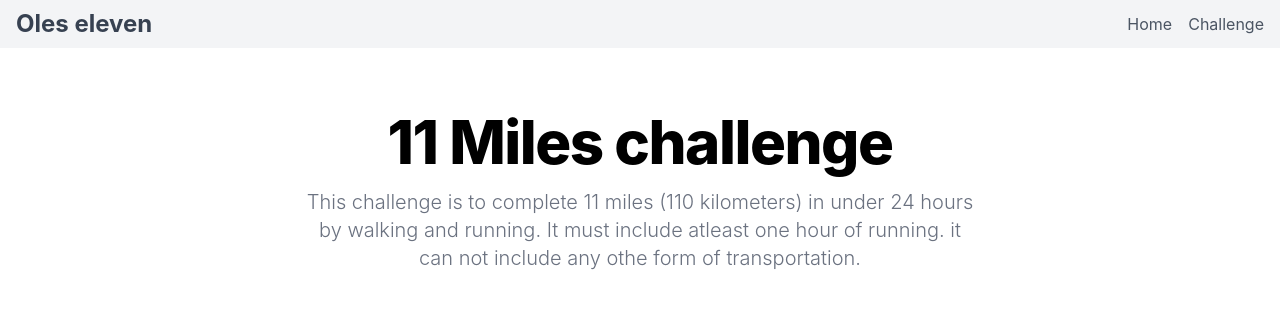
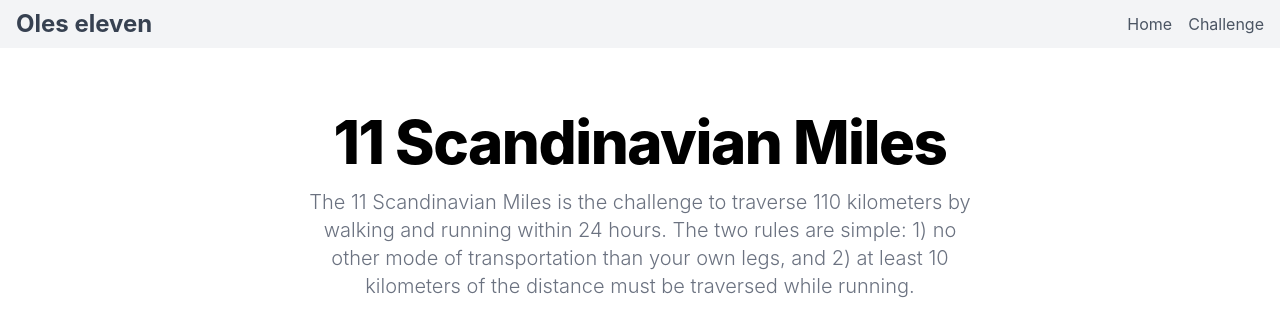
Before and after one commit to Benjamsk/OlesEleven, a Next.js app: page /challenge in a window 1280 px wide. Shown: the top 336 px of the page. Built offline with nearby package versions, Linux system fonts and the light colour scheme.

Commit message:
Fix after PR comments

```diff
--- a/pages/challenge.tsx
+++ b/pages/challenge.tsx
@@ -4,25 +4,18 @@ export default function Web() {
   return (
     <>
       <Head>
-        <meta property="og:url" content="https://next-enterprise.vercel.app/" />
-        <meta
-          property="og:image"
-          content="https://raw.githubusercontent.com/Blazity/next-enterprise/main/project-logo.png"
-        />
-        <meta property="og:image:width" content="1200" />
-        <meta property="og:image:height" content="630" />
-        <meta name="twitter:card" content="summary_large_image" />
         <title>Oles eleven</title>
       </Head>
       <section className="bg-white dark:bg-gray-900">
         <div className="mx-auto grid max-w-screen-xl px-4 py-8 text-center lg:py-16">
           <div className="mx-auto place-self-center">
             <h1 className="mb-4 max-w-2xl text-4xl font-extrabold leading-none tracking-tight dark:text-white md:text-5xl xl:text-6xl">
-              11 Miles challenge
+              11 Scandinavian Miles
             </h1>
             <p className="mb-6 max-w-2xl font-light text-gray-500 dark:text-gray-400 md:text-lg lg:mb-8 lg:text-xl">
-              This challenge is to complete 11 miles (110 kilometers) in under 24 hours by walking and running. It must
-              include atleast one hour of running. it can not include any othe form of transportation.
+              The 11 Scandinavian Miles is the challenge to traverse 110 kilometers by walking and running within 24
+              hours. The two rules are simple: 1) no other mode of transportation than your own legs, and 2) at least 10
+              kilometers of the distance must be traversed while running.
             </p>
           </div>
         </div>
```
